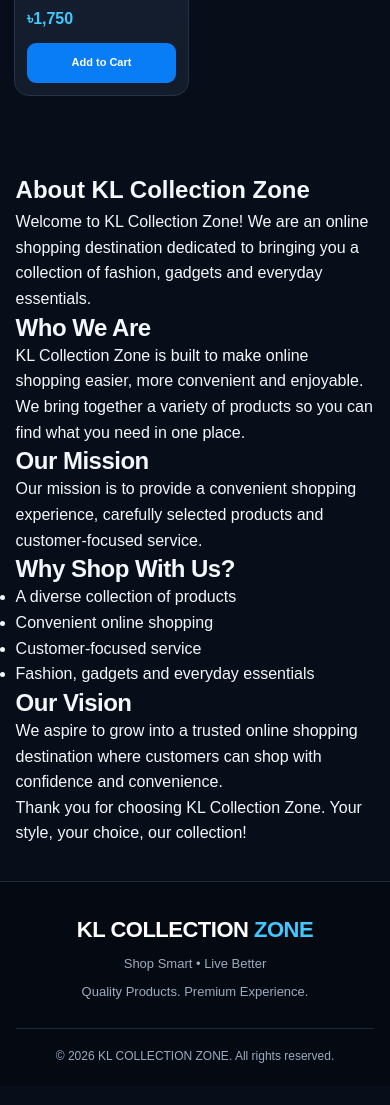
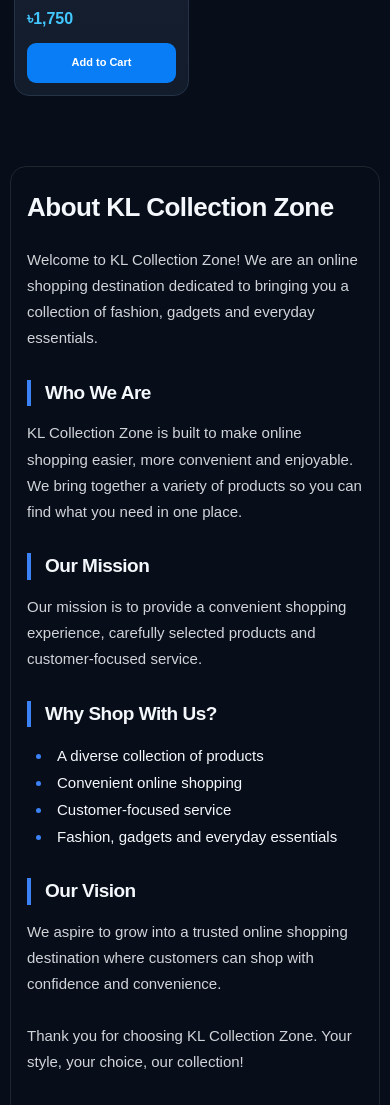
Before and after one commit to khalid064/kl-collection-zone, a plain HTML site: page index.html in a window 390 px wide. Shown: the part 2208-3313 px from the top of the page. Drawn offline with Linux system fonts and the light colour scheme.

Commit message:
Update style.css

```diff
--- a/style.css
+++ b/style.css
@@ -1949,3 +1949,120 @@ body.light-theme .theme-toggle {
     color: #174b30;
   }
 }
+
+
+/* ===== KL COLLECTION ZONE ABOUT SECTION ===== */
+
+#about {
+  max-width: 1100px;
+  width: calc(100% - 40px);
+  margin: 60px auto;
+  padding: 45px 40px;
+  border: 1px solid var(--border-color, rgba(128,128,128,0.2));
+  border-radius: 22px;
+  background: var(--card-bg, transparent);
+  box-sizing: border-box;
+}
+
+/* Main heading */
+#about h1 {
+  font-size: clamp(28px, 4vw, 42px);
+  font-weight: 800;
+  line-height: 1.3;
+  margin: 0 0 22px;
+  letter-spacing: -0.5px;
+}
+
+/* Paragraphs */
+#about p {
+  font-size: 16px;
+  line-height: 1.8;
+  margin: 0 0 20px;
+  opacity: 0.85;
+}
+
+/* Sub headings */
+#about h2 {
+  font-size: 23px;
+  font-weight: 700;
+  margin: 35px 0 14px;
+  padding-left: 14px;
+  border-left: 4px solid #3b82f6;
+  line-height: 1.4;
+}
+
+/* List */
+#about ul {
+  padding-left: 25px;
+  margin: 15px 0 25px;
+}
+
+#about li {
+  font-size: 16px;
+  line-height: 2;
+  padding-left: 5px;
+}
+
+/* List marker */
+#about li::marker {
+  color: #3b82f6;
+}
+
+/* Hover effect on list */
+#about li {
+  transition: transform 0.2s ease;
+}
+
+#about li:hover {
+  transform: translateX(4px);
+}
+
+/* Section spacing */
+#about h2 + p {
+  margin-bottom: 25px;
+}
+
+/* Responsive design for mobile */
+@media (max-width: 768px) {
+  #about {
+    width: calc(100% - 24px);
+    margin: 30px auto;
+    padding: 28px 20px;
+    border-radius: 16px;
+  }
+
+  #about h1 {
+    font-size: 30px;
+  }
+
+  #about h2 {
+    font-size: 20px;
+    margin-top: 28px;
+  }
+
+  #about p {
+    font-size: 15px;
+    line-height: 1.75;
+  }
+
+  #about li {
+    font-size: 15px;
+    line-height: 1.8;
+  }
+}
+
+/* Extra small mobile devices */
+@media (max-width: 480px) {
+  #about {
+    width: calc(100% - 20px);
+    padding: 24px 16px;
+  }
+
+  #about h1 {
+    font-size: 26px;
+  }
+
+  #about h2 {
+    font-size: 19px;
+  }
+}
```
